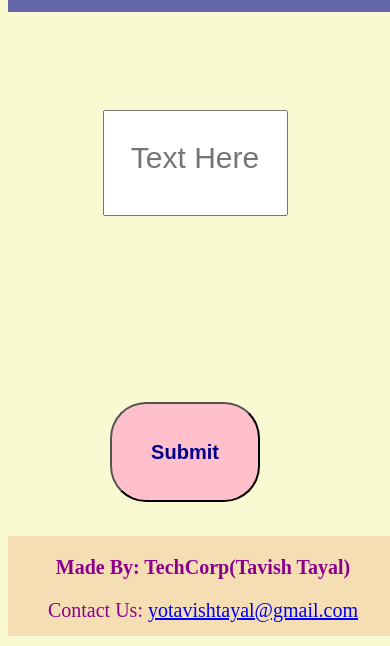
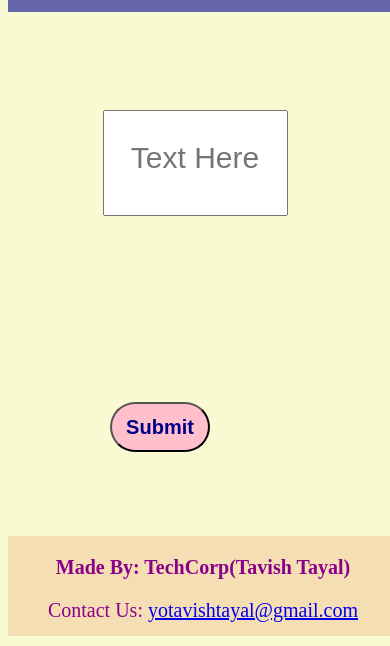
Before and after one commit to TavishTayal/Text-Analyzer, a plain HTML site: page index.html in a window 390 px wide. Shown: the part 198-844 px from the top of the page. Drawn offline with Linux system fonts and the light colour scheme; a web font is replaced by a local one.

Commit message:
making more responsive

```diff
--- a/index.css
+++ b/index.css
@@ -264,3 +264,11 @@ body {
     top: 490px;
   }
 }
+
+@media (max-width:400px) {
+  .btn{
+    border-radius: 1000px;
+    width: 100px;
+    height: 50px;
+  }
+}
```
